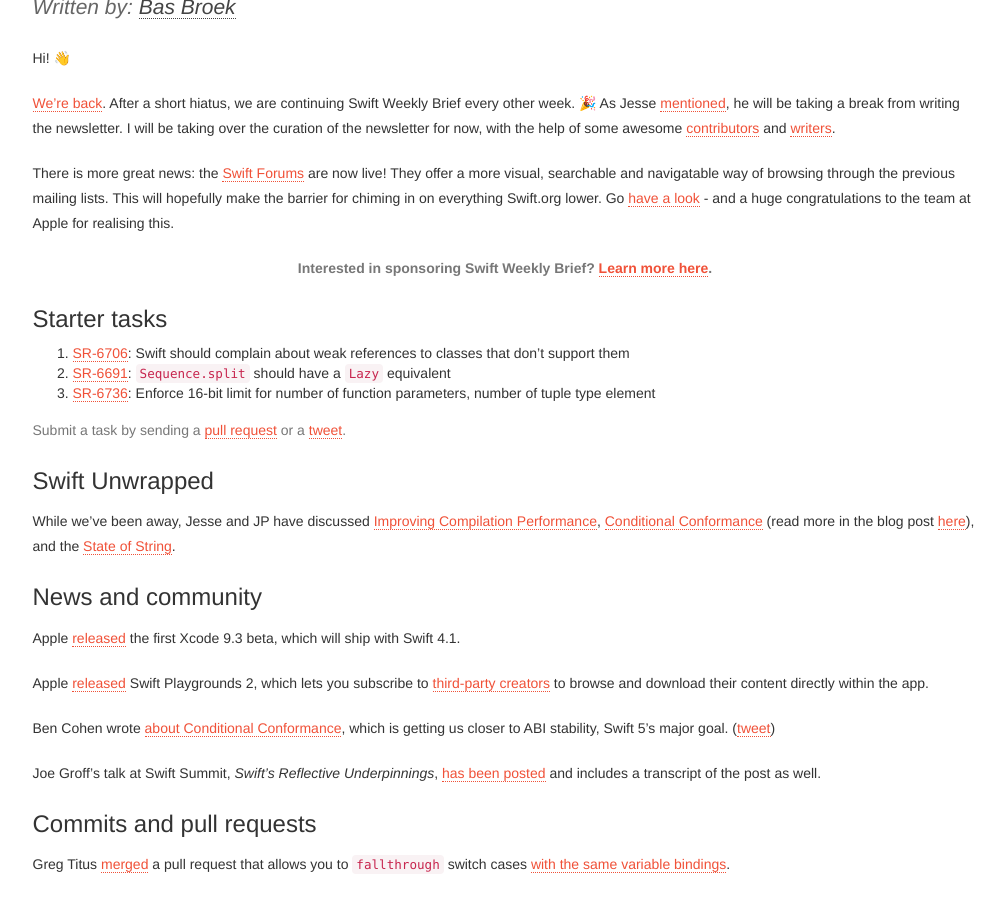
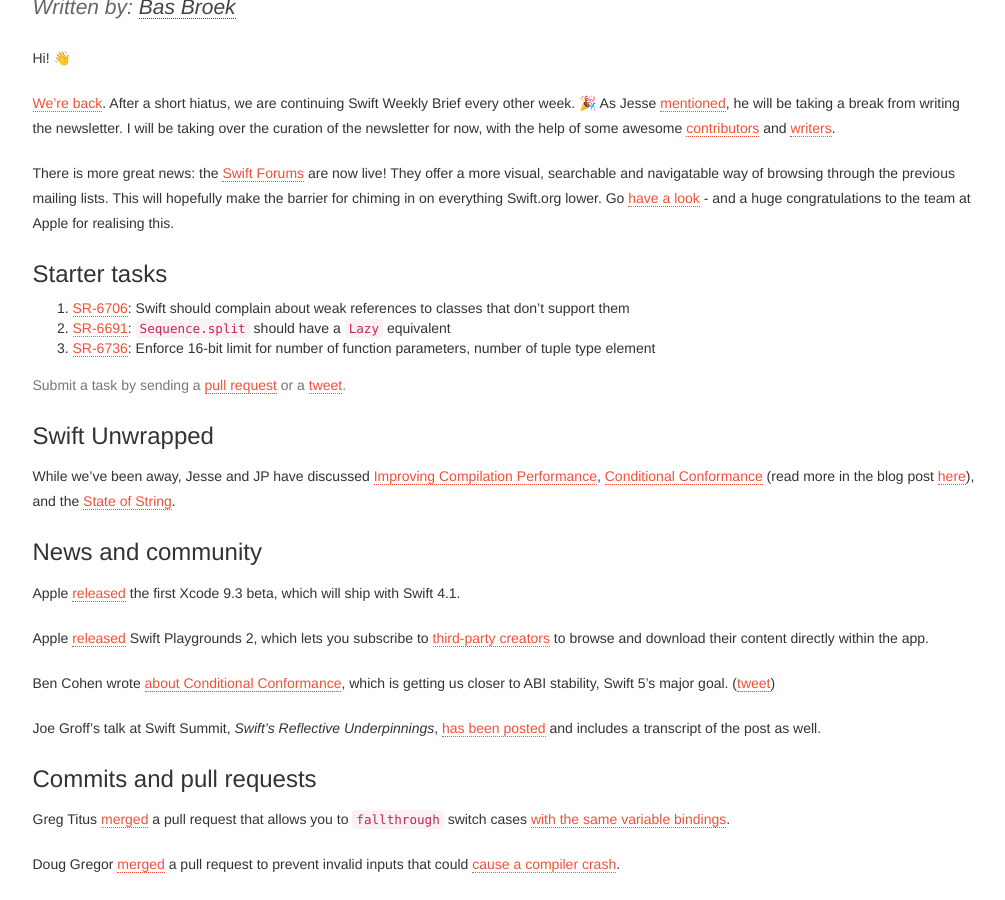
Before and after one commit to SwiftWeekly/swiftweekly.github.io, a Jekyll site: the page built from _posts/2018-01-25-issue-101.md, in a window 1280 px wide and 900 px high, scrolled down 351 px. Shown: the whole window, without its empty margins (135-1140 px from the left). Built offline with Jekyll 4.4.1, drawn with Linux system fonts in a browser that asks for light colours.

Commit message:
Update 2018-01-25-issue-101.md
Remove sponsor 😊

```diff
--- a/_posts/2018-01-25-issue-101.md
+++ b/_posts/2018-01-25-issue-101.md
@@ -12,8 +12,6 @@
 There is more great news: the [Swift Forums](https://forums.swift.org/t/welcome-to-the-swift-forums/8) are now live! They offer a more visual, searchable and navigatable way of browsing through the previous mailing lists. This will hopefully make the barrier for chiming in on everything Swift.org lower. Go [have a look](https://forums.swift.org) - and a huge congratulations to the team at Apple for realising this.
 
 <!--excerpt-->
-
-{% include sponsor.html %}
 
 ### Starter tasks
 
```
